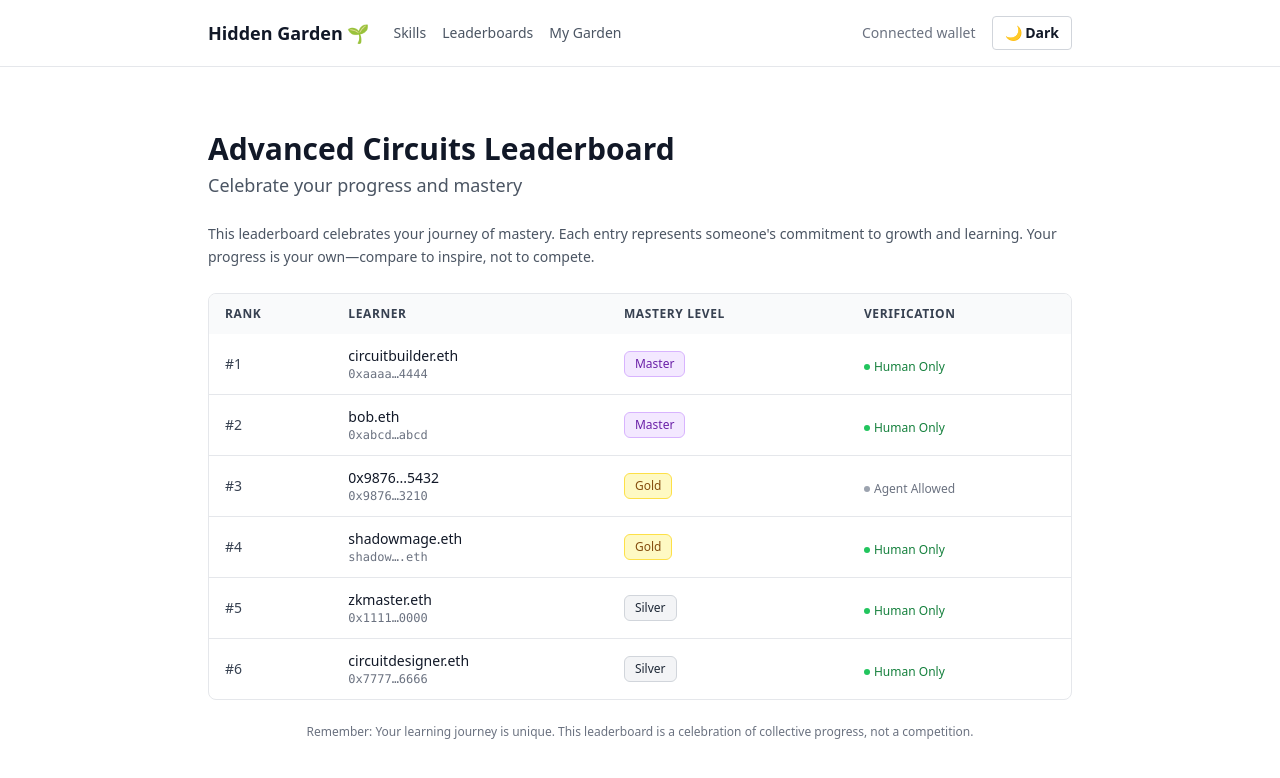
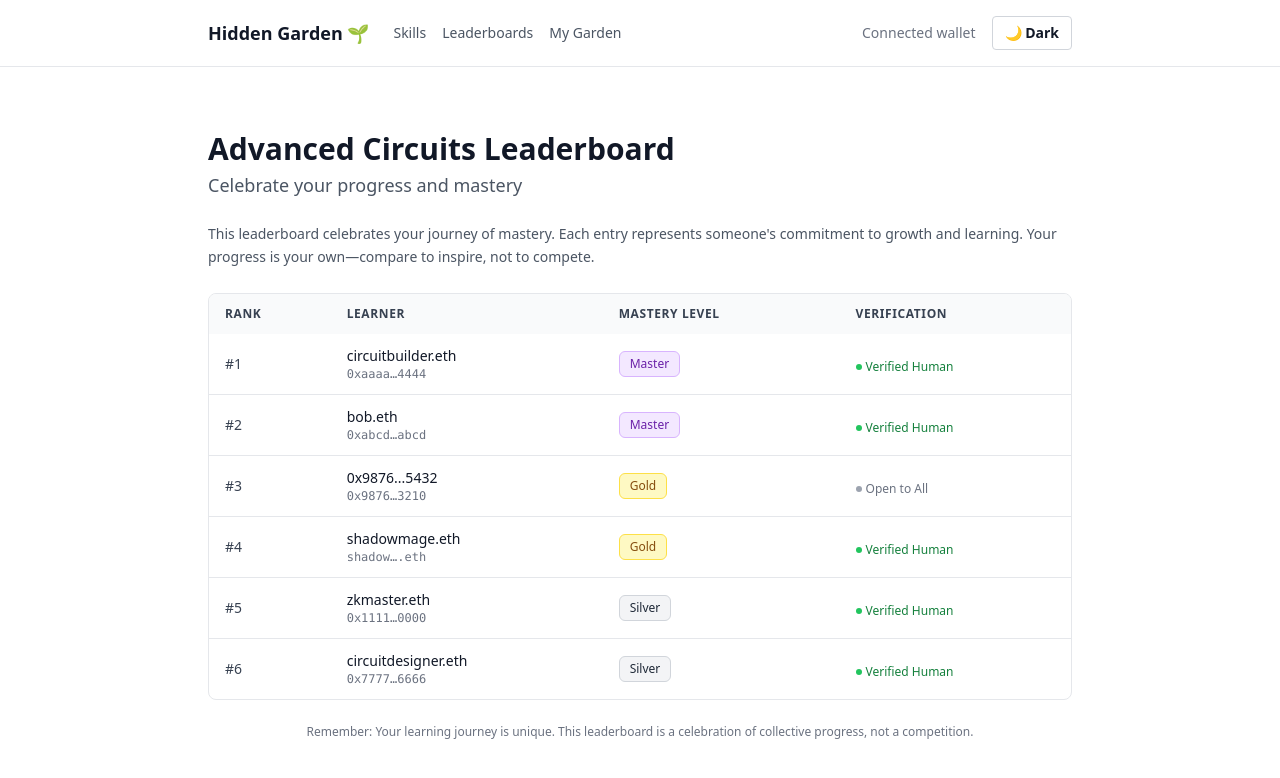
Before and after one commit to understories/hidden-garden, a Next.js app in the folder apps/aztecbat-ui/: page /leaderboard/advanced-circuits in a window 1280 px wide. Shown: the top 778 px of the page. Built offline with nearby package versions, Linux system fonts and the light colour scheme; no server answers; what wagmi would draw is missing.

Commit message:
Update LeaderboardEntry.tsx

```diff
--- a/apps/aztecbat-ui/components/LeaderboardEntry.tsx
+++ b/apps/aztecbat-ui/components/LeaderboardEntry.tsx
@@ -10,7 +10,6 @@ type LeaderboardEntryProps = {
   address: string;
   tier: number;
   proofOfHuman: boolean;
-  viewMode: 'white-hat' | 'black-hat';
   onClick?: () => void;
 };
 
@@ -40,7 +39,6 @@ export function LeaderboardEntry({
   address,
   tier,
   proofOfHuman,
-  viewMode,
   onClick,
 }: LeaderboardEntryProps) {
   const tierName = getTierName(tier);
@@ -79,12 +77,12 @@ export function LeaderboardEntry({
         {proofOfHuman ? (
           <span className="inline-flex items-center gap-1 text-xs text-green-700 dark:text-green-400">
             <span className="w-1.5 h-1.5 rounded-full bg-green-500"></span>
-            {viewMode === 'white-hat' ? 'Verified Human' : 'Human Only'}
+            Verified Human
           </span>
         ) : (
           <span className="inline-flex items-center gap-1 text-xs text-gray-500 dark:text-gray-400">
             <span className="w-1.5 h-1.5 rounded-full bg-gray-400"></span>
-            {viewMode === 'white-hat' ? 'Open to All' : 'Agent Allowed'}
+            Open to All
           </span>
         )}
       </td>
```
